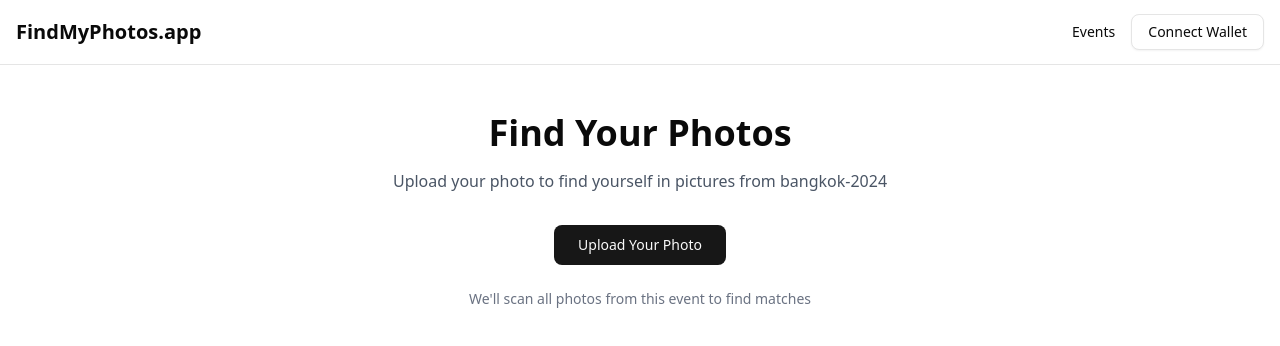
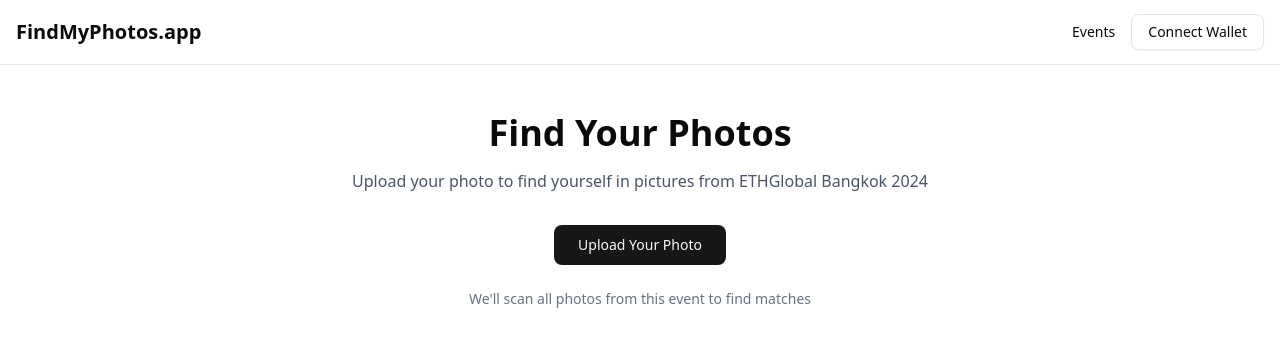
Before and after one commit to MattWong-ca/find-my-photos, a Next.js app in the folder web-app/: page /events/bangkok-2024 in a window 1280 px wide. Shown: the top 346 px of the page. Built offline with nearby package versions, Linux system fonts and the light colour scheme.

Commit message:
UI, start face recognitiion

```diff
--- a/web-app/src/app/events/[slug]/page.tsx
+++ b/web-app/src/app/events/[slug]/page.tsx
@@ -7,18 +7,20 @@
 
 export default function EventPage() {
   const params = useParams()
-  const [eventSlug, setEventSlug] = useState<string>('')
+  const [eventName, setEventName] = useState('')
+  const [eventYear, setEventYear] = useState('')
 
   useEffect(() => {
-    // params.slug will be available here
     if (params?.slug) {
-      setEventSlug(params.slug as string)
+      const [city, year] = (params.slug as string).split('-')
+      setEventName(city.toLowerCase() === 'sf' ? 'SF' : city.charAt(0).toUpperCase() + city.slice(1))
+      setEventYear(year)
     }
   }, [params])
 
   const handleFindPhotos = () => {
     // Now you can use eventSlug when needed
-    console.log(`Finding photos for event: ${eventSlug}`)
+    console.log(`Finding photos for event: ${eventName} ${eventYear}`)
   }
 
   return (
@@ -30,7 +32,7 @@
           <div className="max-w-4xl mx-auto text-center">
             <h1 className="text-4xl font-bold mb-4">Find Your Photos</h1>
             <p className="text-gray-600 mb-8">
-              Upload your photo to find yourself in pictures from {eventSlug}
+              Upload your photo to find yourself in pictures from ETHGlobal {eventName} {eventYear}
             </p>
 
             <div className="space-y-6">
--- a/web-app/src/app/events/page.tsx
+++ b/web-app/src/app/events/page.tsx
@@ -5,7 +5,7 @@
 
 const events = [
   { id: 1, name: "ETHGlobal Bangkok", year: "2024", slug: "bangkok-2024" },
-  { id: 2, name: "ETHGlobal San Francisco", year: "2024", slug: "sanfrancisco-2024" },
+  { id: 2, name: "ETHGlobal SF", year: "2024", slug: "sf-2024" },
   { id: 3, name: "ETHGlobal Singapore", year: "2024", slug: "singapore-2024" },
   { id: 4, name: "ETHGlobal Brussels", year: "2024", slug: "brussels-2024" },
   { id: 5, name: "ETHGlobal Sydney", year: "2024", slug: "sydney-2024" }
```
Also changed, not shown: web-app/src/app/api/faces/route.ts (added).
